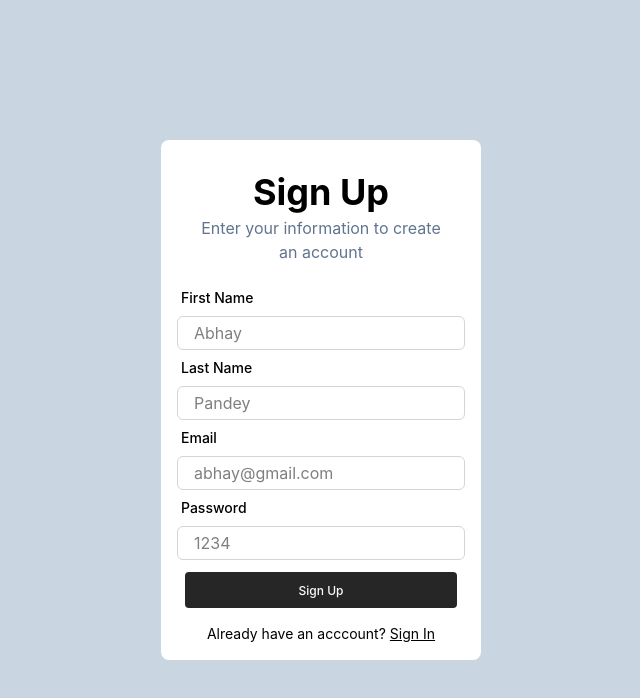
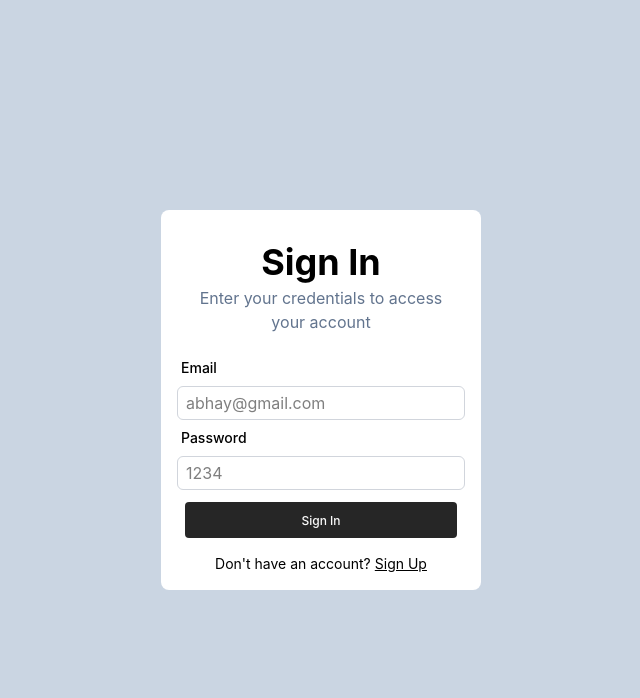
Before and after one commit to AbhayPandey10/Mock_Transaction_App, a React app in the folder Frontend/: page /SignIn in a window 1280 px wide. Shown: the top 698 px of the page, without its empty margins (319-959 px from the left). Built offline with nearby package versions, Linux system fonts and the light colour scheme; the HTML template or start-up script is replaced by a standard one.

Commit message:
Added the Sign In page (UI Only) and added routing

```diff
--- a/Frontend/src/App.jsx
+++ b/Frontend/src/App.jsx
@@ -1,12 +1,16 @@
 import { useState } from 'react'
-import { BrowserRouter } from "react-router-dom"
+import { BrowserRouter,Routes,Route } from "react-router-dom"
 import { SignUp } from "./pages/SignUp.jsx"
+import { SignIn } from "./pages/SignIn.jsx"
 import "./App.css"
 
 function App() {
   return (
     <BrowserRouter>
-      <SignUp></SignUp>
+      <Routes>
+        <Route path = "/SignUp" element = {<SignUp></SignUp>}></Route>
+        <Route path = "/SignIn" element = {<SignIn></SignIn>}></Route>
+      </Routes>
     </BrowserRouter>
   )
 }
--- a/Frontend/src/components/InputBox.jsx
+++ b/Frontend/src/components/InputBox.jsx
@@ -4,7 +4,7 @@ export function InputBox({label,placeholder}){
             <div className = "text-sm font-medium text-left py-2 px-1">
                 {label}
             </div>
-            <input placeholder = {placeholder} className = " w-full border border-gray-300 rounded-md px-4 py-1"></input>
+            <input placeholder = {placeholder} className = " w-full border border-gray-300 rounded-md px-2 py-1"></input>
         </div>
     )
 }
--- /dev/null
+++ b/Frontend/src/pages/SignIn.jsx
@@ -0,0 +1,22 @@
+import { Heading } from "../components/Heading"
+import { SubHeading } from "../components/SubHeading"
+import { InputBox } from "../components/InputBox"
+import { Button } from "../components/Button"
+import { BottomWarning } from "../components/BottomWarning"
+
+export function SignIn(){
+    return (
+        <div className = "bg-slate-300 h-screen flex justify-center">
+            <div className = "flex flex-col justify-center">
+                <div className = "rounded-lg bg-white w-80 text-center p-2 h-max px-4 ">
+                    <Heading label = "Sign In"></Heading>
+                    <SubHeading label = "Enter your credentials to access your account"></SubHeading>
+                    <InputBox label = "Email" placeholder = "abhay@gmail.com"></InputBox>
+                    <InputBox label = "Password" placeholder = "1234"></InputBox>
+                    <Button label = "Sign In"></Button>
+                    <BottomWarning label = "Don't have an account?" buttonText = "Sign Up" to = "/SignUp"></BottomWarning>
+                </div>
+            </div>
+        </div>
+    )
+}
```
